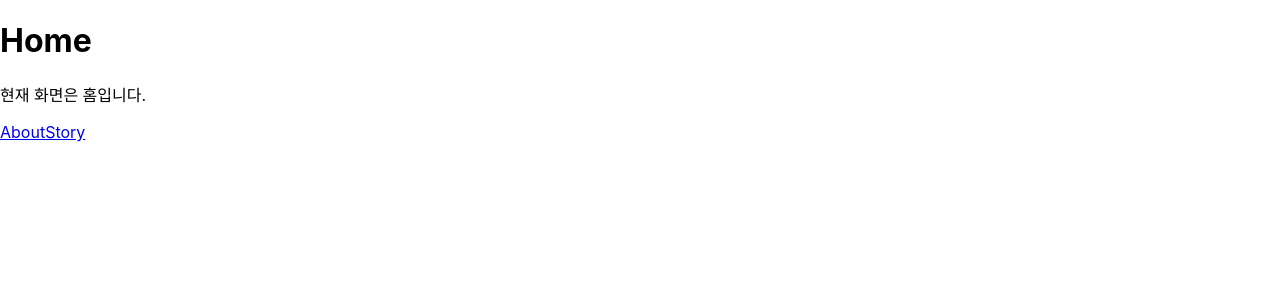
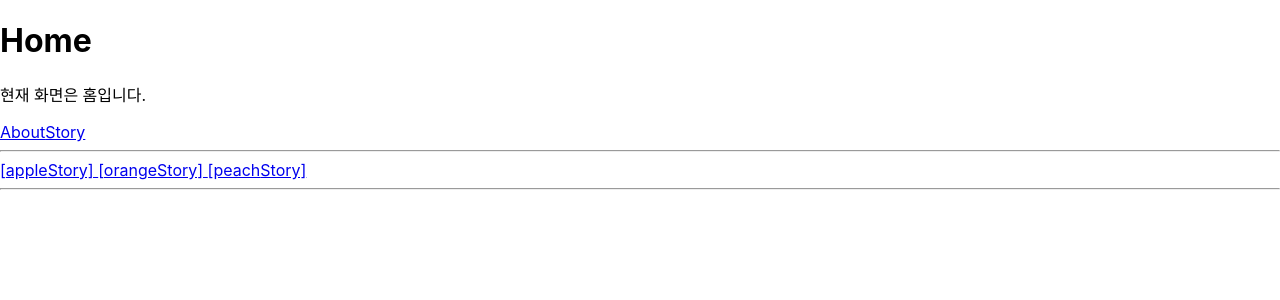
Before and after one commit to hj-Seong/2023-react, a React (Create React App) app in the folder router-app/: page / in a window 1280 px wide. Shown: the top 300 px of the page. Built offline with nearby package versions, Linux system fonts and the light colour scheme.

Commit message:
0411 리액트 라우터-useParams 연습2

```diff
--- a/router-app/src/App.js
+++ b/router-app/src/App.js
@@ -7,6 +7,7 @@ import Home from './page/Home';
 import About from './page/About';
 import Story from './page/Story';
 import Story2 from './page/Story2';
+import Error from './page/Error';
 
 function App() {
   return (
@@ -37,6 +38,12 @@ function App() {
       */}
       <Route path='/story2/:name' element={<Story2 />} />
 
+      {/** path에 *을 넣으면 지정된 주소 외에는 전부
+       * element로 연결된 컴포넌트가 출력된다
+       * 위의 작성한 주소와 헷갈리지않게 아래에 두는 편
+       */}
+      <Route path='*' element={<Error />} />
+
     </Routes>
   );
 }
--- /dev/null
+++ b/router-app/src/page/Error.jsx
@@ -0,0 +1,7 @@
+import React from 'react'
+
+export default function Error() {
+  return (
+    <div>Error</div>
+  )
+}
--- a/router-app/src/page/Home.jsx
+++ b/router-app/src/page/Home.jsx
@@ -4,6 +4,8 @@ import React from 'react'
 import { Link } from 'react-router-dom'
 
 export default function Home() {
+  const fruit = "banana";
+  const fruits = ["apple","orange","peach"];
   return (
     <div>
         <h1>Home</h1>
@@ -11,7 +13,19 @@ export default function Home() {
         {/** a태그 대신 컴포넌트의 주소로 이동 */}
         <Link to="/about">About</Link>
         {/** to의 속성값으로 자바스크립의 문자열 가능 */}
-        <Link to={"/story"}>Story</Link>
+        <Link to={`/story/${fruit}`}>Story</Link>
+
+        <hr />
+        {/** map을 이용해서 배열의값을 Link의 to 주소값으로 사용 */
+          fruits.map((f, i)=>(
+            <Link to={`/story/${f}`} key={i}> [{f}Story] </Link>
+          ))
+        }
+        <hr />
+        {/** fruits의 map을 사용하여
+         * /story2/apple, /story2/orange, story2/peach 로 이동하는
+         * Link 작성
+         */}
     </div>
   )
 }
```
